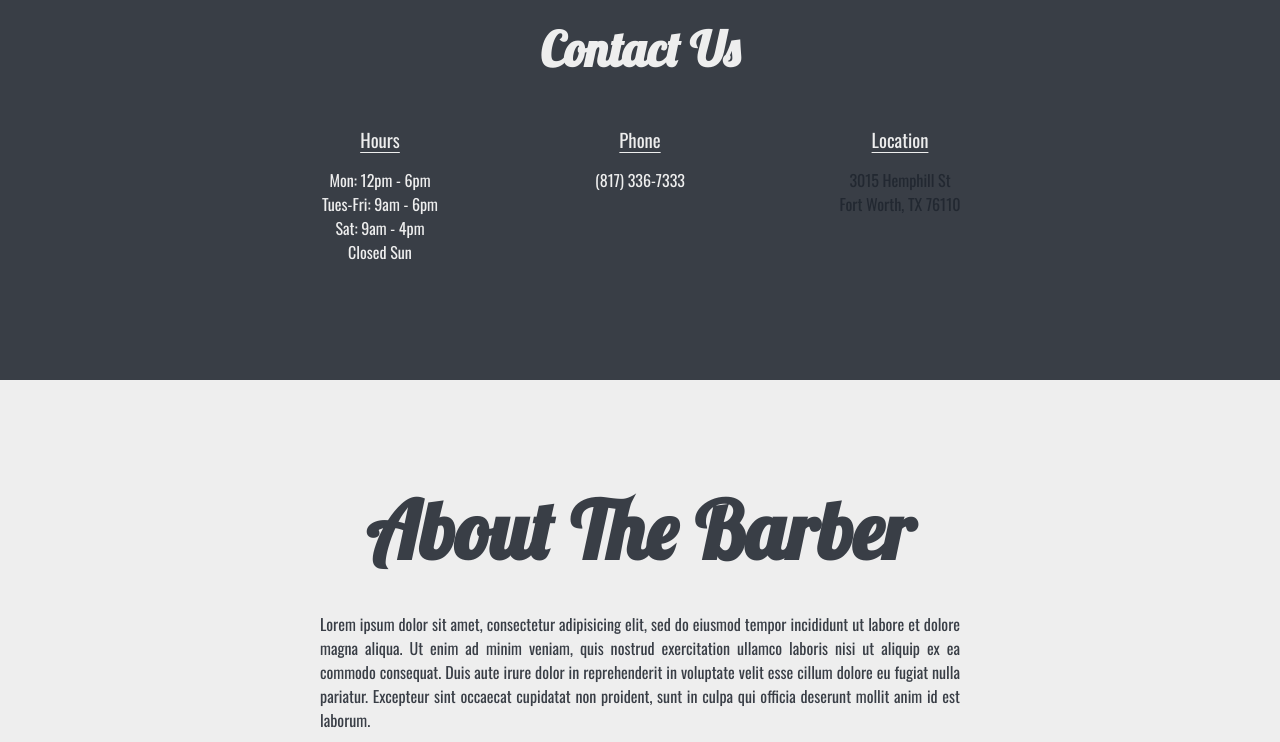
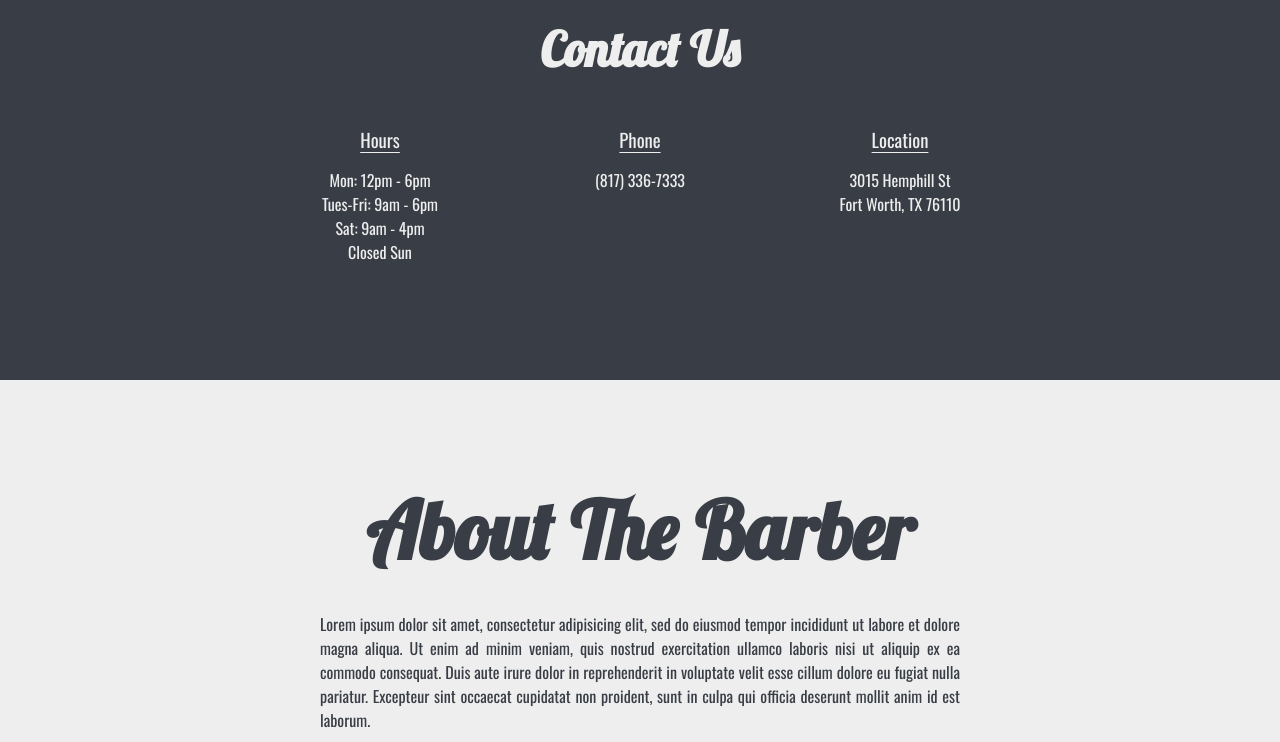
Before and after one commit to rickydlgd/TheBarberFortWorth, a plain HTML site: page index.html in a window 1280 px wide. Shown: the part 1574-2316 px from the top of the page. Drawn offline with nearby package versions, Linux system fonts and the light colour scheme.

Commit message:
Added styles to location

```diff
--- a/css/styles.css
+++ b/css/styles.css
@@ -400,6 +400,14 @@ and (-webkit-min-device-pixel-ratio:2) {
   }
 }
 
+.barber-address-link {
+  color: #eeeeee;
+}
+
+.barber-address-link:hover {
+  text-decoration: underline;
+}
+
 /****************** BOTTOM CONTAINER STYLES ******************/
 
 .bottom-container {
```
